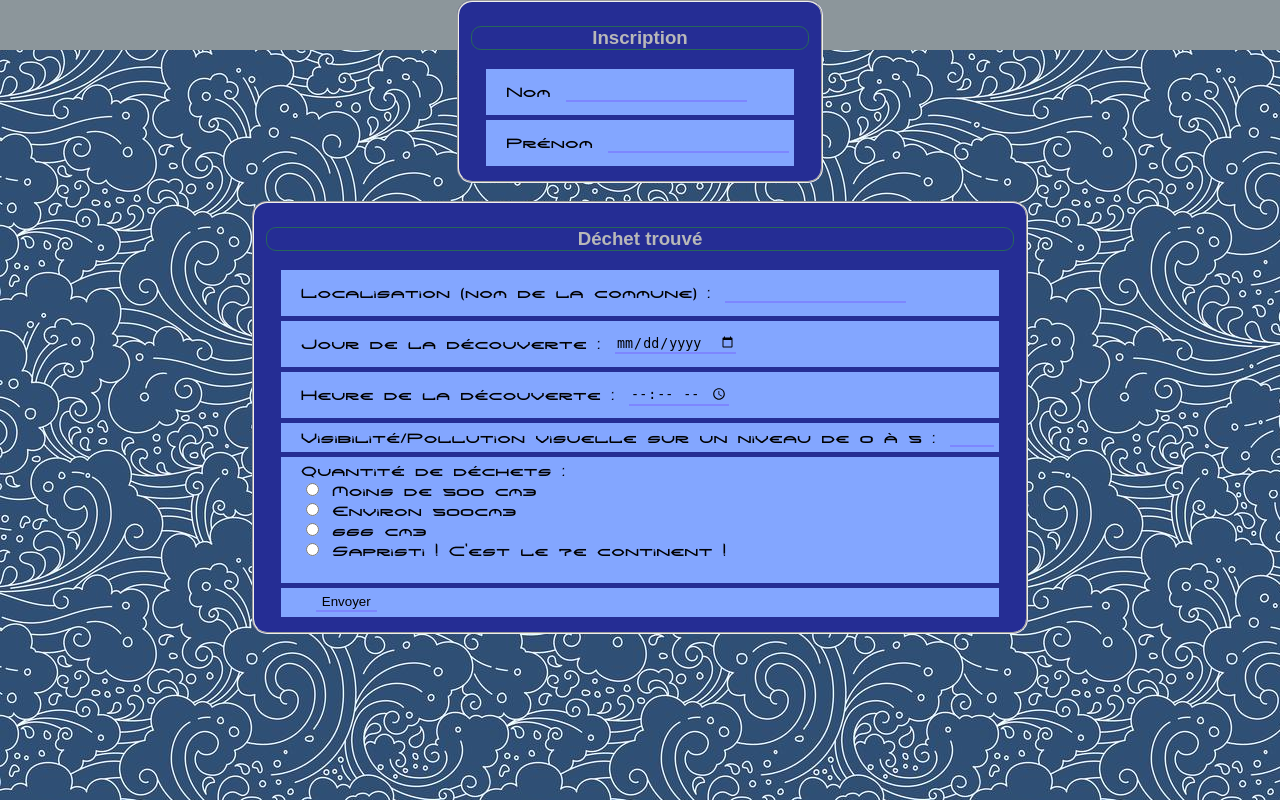
After one commit to BastienGavioli/chtulhuBuntu, a PHP site: page /view/dechetTrouve.html in a window 1280 px wide. The commit adds this page. Run offline with PHP 8.4, Linux system fonts and the light colour scheme.

Commit message:
adding dechetTrouve

```diff
--- /dev/null
+++ b/CSS/dechetTrouve.css
@@ -0,0 +1,43 @@
+fieldset{
+    background-color:  rgb(37, 45, 148);
+    display: inline;
+    align-self: center;
+    position: relative;
+    border-radius: 15px;
+}
+
+fieldset>h3{
+    text-align: center;
+    color: rgb(184, 184, 184);
+}
+
+div{
+    background-color: rgb(131, 166, 255);
+    display: flex;
+    flex-direction: row;
+    position: relative;
+    /*background-color: rgb(0, 0, 97);*/
+    margin: 5px 15px 5px 15px;
+    padding: 5px 20px 5px 20px;
+}
+
+div>input{
+    border: 0;
+    border-bottom: 2px solid rgb(125, 134, 255);
+    background: transparent;
+    color:black;
+    position: relative;
+    left: 15px;
+}
+
+div>input:focus{
+    background-color: rgb(185, 185, 185);
+    color: black;
+    border: 0;
+    left: 5px;
+}
+
+
+div>label{
+    color: black;
+}
--- a/CSS/general.css
+++ b/CSS/general.css
@@ -8,6 +8,7 @@ body {
     display: flex;
     flex-direction: column;
     align-items: center;
+    background-image: url("../assets/background.jpg");
 }
 
 main {
@@ -15,7 +16,6 @@ main {
     flex-direction: column;
     width: fit-content;
     padding: min(5vh,40px) 7vw;
-    background-color: rgba(131, 90, 119, 0.5);
     margin-top:50px;
 }
 
--- /dev/null
+++ b/view/dechetTrouve.html
@@ -0,0 +1,62 @@
+<!DOCTYPE html>
+<html>
+	<head>
+		<link rel="stylesheet" type="text/css" href="../CSS/general.css">
+		<link rel="stylesheet" type="text/css" href="../CSS/dechetTrouve.css">
+	</head>
+<body>
+	<header></header>
+	<fieldset>
+		<h3>Inscription</h3>
+
+		<div>
+			<label for="lname"> Nom </label>
+			<input type="text" id="nom" name="lname" required="*" required><br><br>
+		</div>
+		<div>
+			<label for="fname"> Prénom </label>
+			<input type="text" id="prenom" name="fname" required="*" required><br><br>
+		</div>
+		</fieldset><br>
+
+
+		<fieldset>
+		<h3>Déchet trouvé</h3>
+			<div>
+			<label for="place"> Localisation (nom de la commune) : </label><br>
+			<input type="text" id="lieu" name="place" required="*" required><br><br>
+		</div>
+
+		<div>
+			<label for="day"> Jour de la découverte : </label><br>
+			<input type="date" id="jour" name="day"><br><br>
+		</div>
+
+		<div>
+			<label for="time"> Heure de la découverte : </label><br>
+			<input type="time" id="heure" name="time"><br><br>
+		</div>
+
+		<div>
+			<label for="vsblty"> Visibilité/Pollution visuelle sur un niveau de 0 à 5 : </label>
+			<input type="number" id="pollution" name="vsblty" min="0" max="5">
+		</div>
+
+		<div>
+			<label for="qtty"> Quantité de déchets : <br>
+			<input type="radio" id="qtte" name="qtty">
+  			<label for="qtty">Moins de 500 cm3</label><br>
+  			<input type="radio" id="qtte" name="qtty">
+ 			<label for="qtty">Environ 500cm3</label><br>
+ 			<input type="radio" id="qtte" name="qtty">
+ 			<label for="qtty">666 cm3</label><br>
+ 			<input type="radio" id="qtte" name="qtty">
+ 			<label for="qtty">Sapristi ! C'est le 7e continent !</label><br><br>
+		</div>
+
+		<div>
+		<input type="submit" value="Envoyer">
+		</div>
+	</fieldset>
+</body>
+</html>
```
Also changed, not shown: view/aPropos.html (renamed from view/apropos.html).
